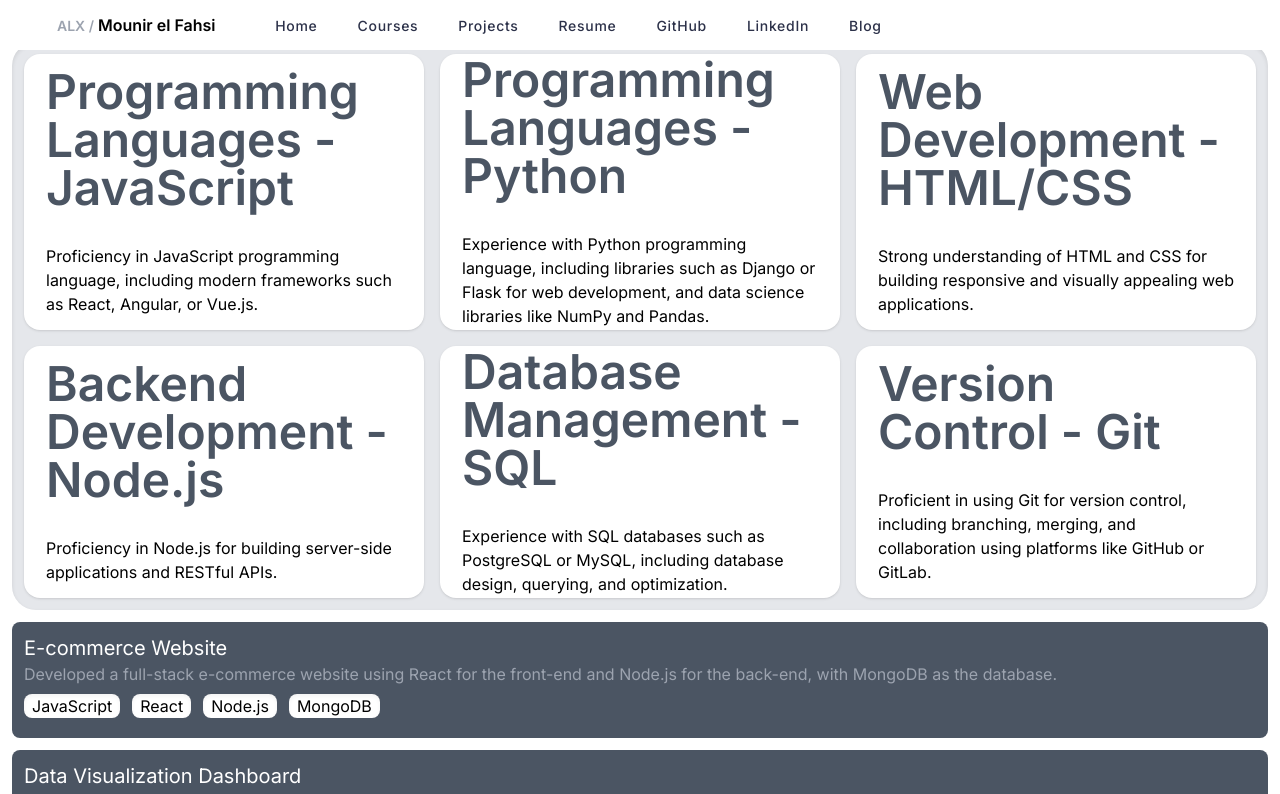
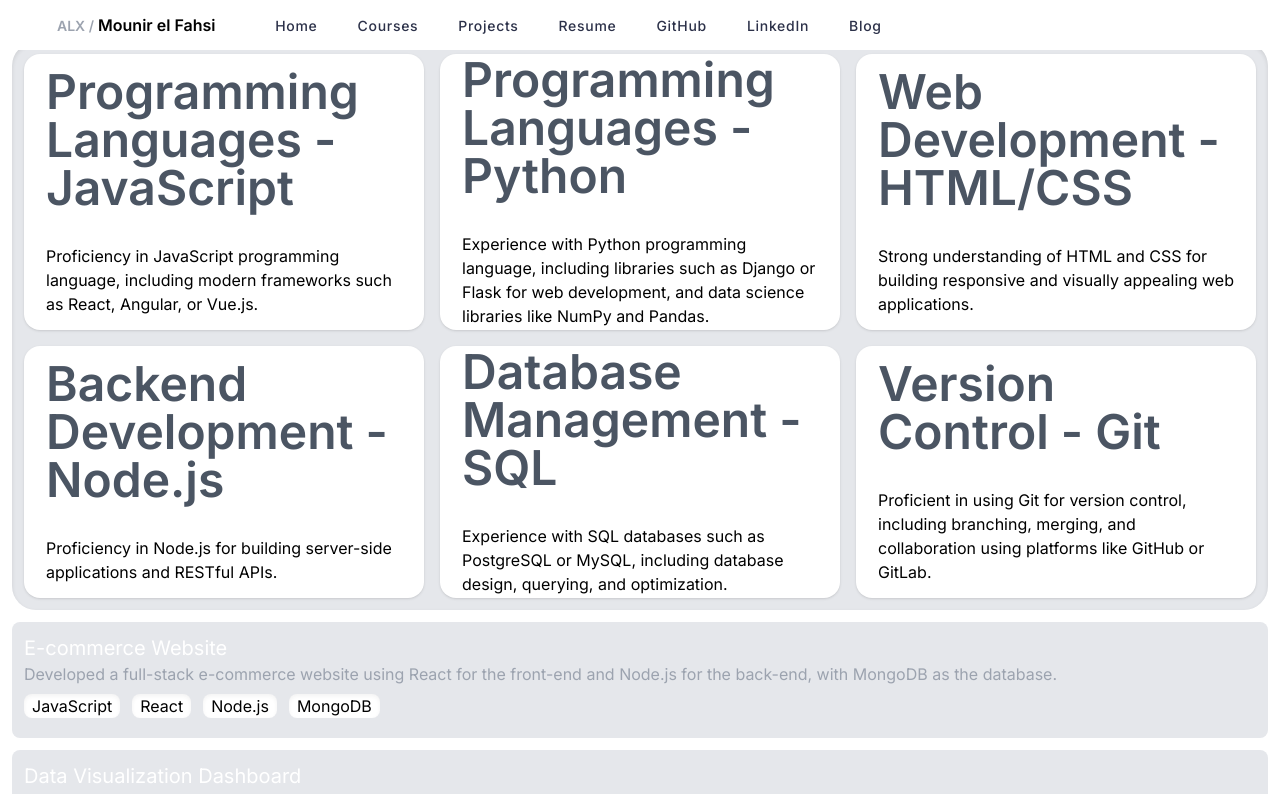
Before and after one commit to MetaFSI/Alx-portfolio, a Next.js app: page / in a window 1280 px wide. Shown: the top 794 px of the page. Built offline with nearby package versions, Linux system fonts and the light colour scheme.

Commit message:
update theme

```diff
--- a/app/page.tsx
+++ b/app/page.tsx
@@ -15,7 +15,7 @@ export default function Home() {
       </div>
       <div className='grid mdgrid-cols-2 gap-3 m-3'>
         {projectsX.map((item:any, key:any) => (
-          <div key={key} className='bg-gray-600 p-3 rounded-lg'>
+          <div key={key} className='bg-gray-200 p-3 rounded-lg'>
             <h1 className='text-white text-xl'>{item.name}</h1>
             <p className='text-gray-400'>{item.description}</p>
             <div className='flex gap-3 my-2'>
```
